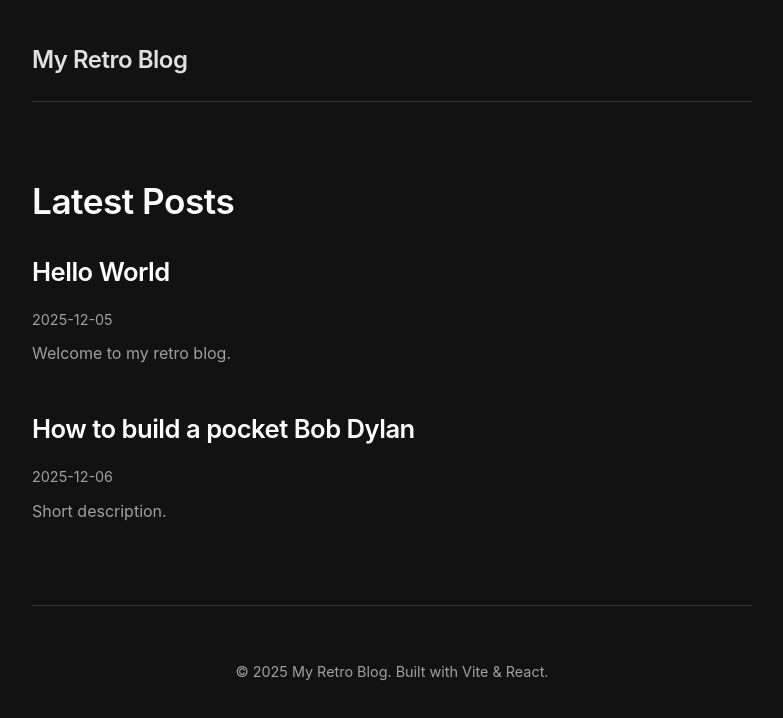
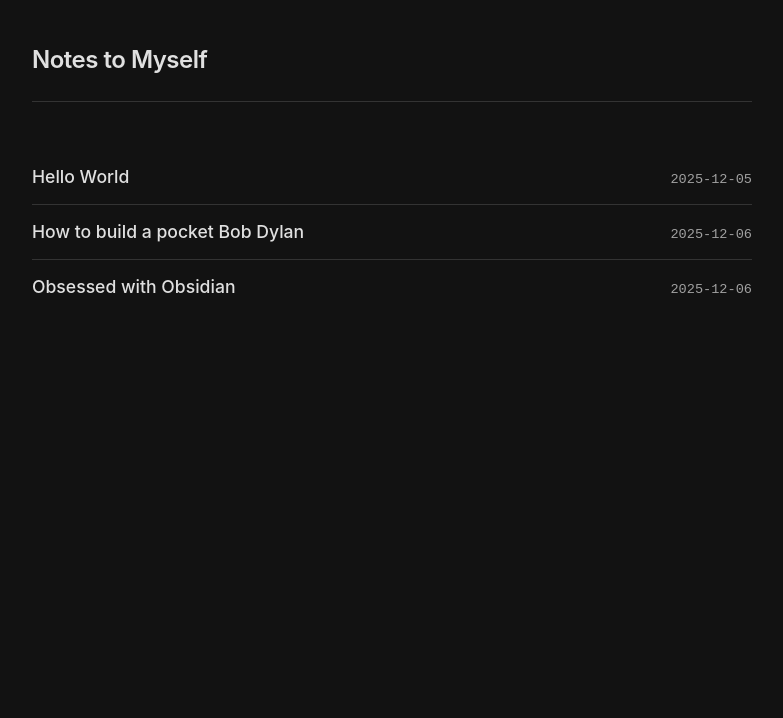
Before and after one commit to bayesways/notes-to-myself, a React (Vite) app: page / in a window 1280 px wide. Shown: the top 718 px of the page, without its empty margins (248-1031 px from the left). Built offline with nearby package versions, Linux system fonts and the light colour scheme.

Commit message:
make front page more concise

```diff
--- a/src/App.jsx
+++ b/src/App.jsx
@@ -6,7 +6,7 @@ function App() {
   return (
     <div className="container">
       <header className="site-header">
-        <Link to="/" className="site-title">My Retro Blog</Link>
+        <Link to="/" className="site-title">Notes to Myself</Link>
       </header>
       <main>
         <Routes>
@@ -14,9 +14,6 @@ function App() {
           <Route path="/post/:slug" element={<Post />} />
         </Routes>
       </main>
-      <footer className="site-footer">
-        <p>© {new Date().getFullYear()} My Retro Blog. Built with Vite & React.</p>
-      </footer>
     </div>
   );
 }
--- a/src/index.css
+++ b/src/index.css
@@ -87,33 +87,41 @@ a:hover {
 }
 
 .post-item {
-  margin-bottom: 40px;
+  margin-bottom: 12px;
+  border-bottom: 1px solid #333;
+  /* Subtle separator */
+  padding-bottom: 12px;
 }
 
-.post-item h2 {
-  margin-top: 0;
-  margin-bottom: 0.2em;
-  font-size: 1.6rem;
+.post-item:last-child {
+  border-bottom: none;
 }
 
 .post-item a {
+  display: flex;
+  justify-content: space-between;
+  align-items: baseline;
   color: var(--text-color);
+  text-decoration: none;
 }
 
-.post-item a:hover {
+.post-item a:hover .post-title {
   color: var(--accent-color);
+  text-decoration: underline;
+}
+
+.post-title {
+  font-size: 1.1rem;
+  font-weight: 500;
 }
 
 .post-date {
-  font-size: 0.9rem;
+  font-size: 0.85rem;
   color: var(--secondary-text);
-  margin-bottom: 0.5em;
-  display: block;
-}
-
-.post-desc {
-  color: var(--secondary-text);
-  margin-top: 0.5em;
+  white-space: nowrap;
+  margin-left: 20px;
+  font-family: monospace;
+  /* Tabular nums feel */
 }
 
 .site-footer {
--- a/src/pages/Home.jsx
+++ b/src/pages/Home.jsx
@@ -25,14 +25,12 @@ function Home() {
 
     return (
         <div className="home">
-            <h1>Latest Posts</h1>
             <ul className="post-list">
                 {posts.map(post => (
                     <li key={post.slug} className="post-item">
                         <Link to={`/post/${post.slug}`}>
-                            <h2>{post.title}</h2>
-                            <p className="post-date">{post.date}</p>
-                            <p className="post-desc">{post.description}</p>
+                            <span className="post-title">{post.title}</span>
+                            <span className="post-date">{post.date}</span>
                         </Link>
                     </li>
                 ))}
--- /dev/null
+++ b/src/posts/obsessed-with-obsidian.md
@@ -0,0 +1,53 @@
+---
+title: "Obsessed with Obsidian"
+date: "2025-12-06"
+description: "Short description."
+---
+
+## Overview
+
+Obsidian is a note organizer. I have been using the very basic features for a few months but only recently delved deeper. It's been game changing.
+In this post I will lay out a quick list of the resources I used to learn.
+
+For someone who likes to keep notes *and* revisit them, Obsidian can be extremely pleasing to use. Having a blog is a good alternative but Obsidian differs in a couple of fundamental reasons:
+ - it's easy to use and aesthetically pleasing
+ - it allows for seamless linking between notes
+ - it's as simple or as complex as the user desires
+
+I think the best way to describe it is a *personal notebook interface*.
+
+I started using Obsidian to keep random tabs on ideas. Then I started linking them leaving placeholders for anything I meant to follow up on. I started treating it as a digital addendum to my physical notebook, creating notes for anything digital I wanted to keep for future reference. Soon enough I had a list of notes containing coding snippets, articles, quotes, video links, recipes, and instructions. Then I started using it as a todo list as well. But more recently I discovered how to use it a productivity booster in everything else I do. Here are some use cases:
+
+#### Write blog posts
+Be able to create a blog post using a template. Use the **templater plugin**.
+
+
+#### Meeting Notes
+Create notes for meetings and be able to search them later.
+This could be achieved by logging notes with **tags**, or by using **metadata**.
+If  use tags make sure to use **tag-wrangler plugin**
+Can also sync it up to a calendar plugin to keep all notes organized and connected to a calendar.
+
+Later on I can create a note that retrieves information from the meetings with the **datataview plugin**.
+
+#### Special Events
+Connect notes to a special physical event so you can find later
+This could be notes from a special event like a workshop or a hackathon. Can use a special tag for this.
+
+
+#### Learning
+Organize notes as I learn something new. Connect and refactor as I go along.
+ - Note new things that are interesting
+ - come back to connect them to existing notes
+
+Organizing them in a concise manner would be a learning goal, but also could be shared on the web using **Obsidian Publish** if one wishes to "learn in public".
+
+#### Keep notes from interesting meetings
+
+Keep notes from meeting and connect them to profiles and other notes. See this [video](https://www.youtube.com/watch?v=5j9fAvJCaig) for a great example of how to organize meetings and profiles using **templater plugin** and **datataview plugin**.
+
+
+## Resources
+[Nicole van der Hoeven](https://nicolevanderhoeven.com/) has a ton of excellent resources on Obsidian, such as this [video](https://www.youtube.com/watch?v=5j9fAvJCaig)
+
+[Linkingyourthinking](https://www.youtube.com/@linkingyourthinking) is a great youtube channel with a lot of good info as well.
```
